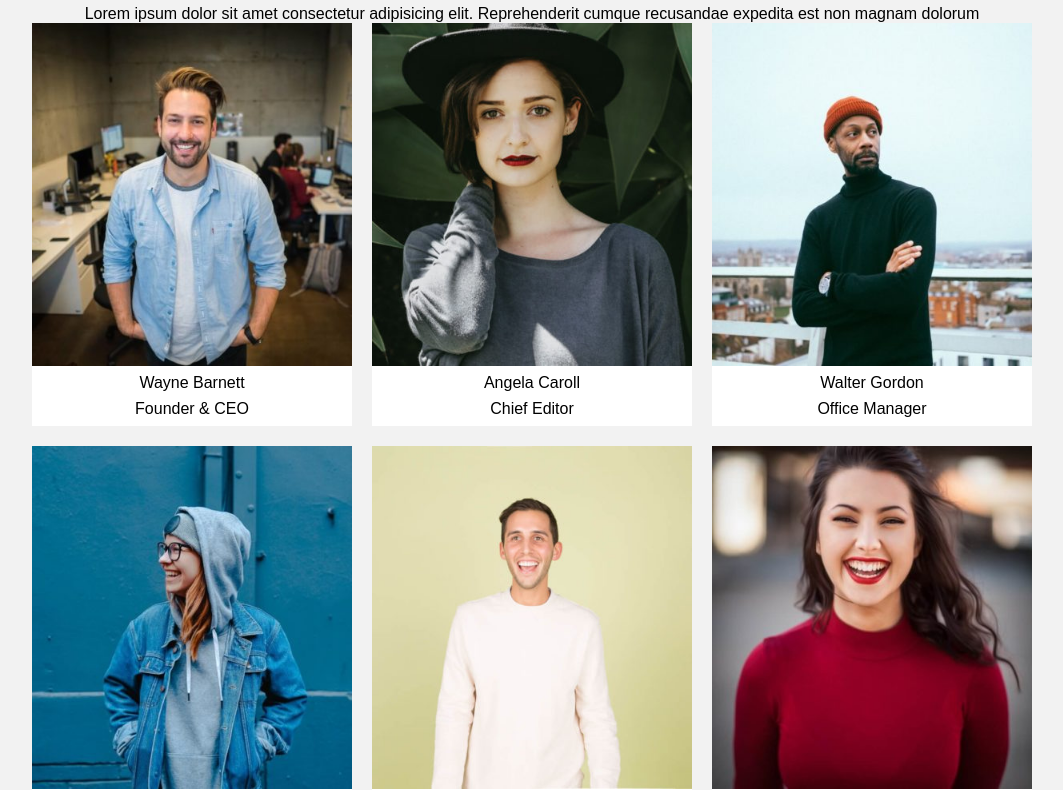
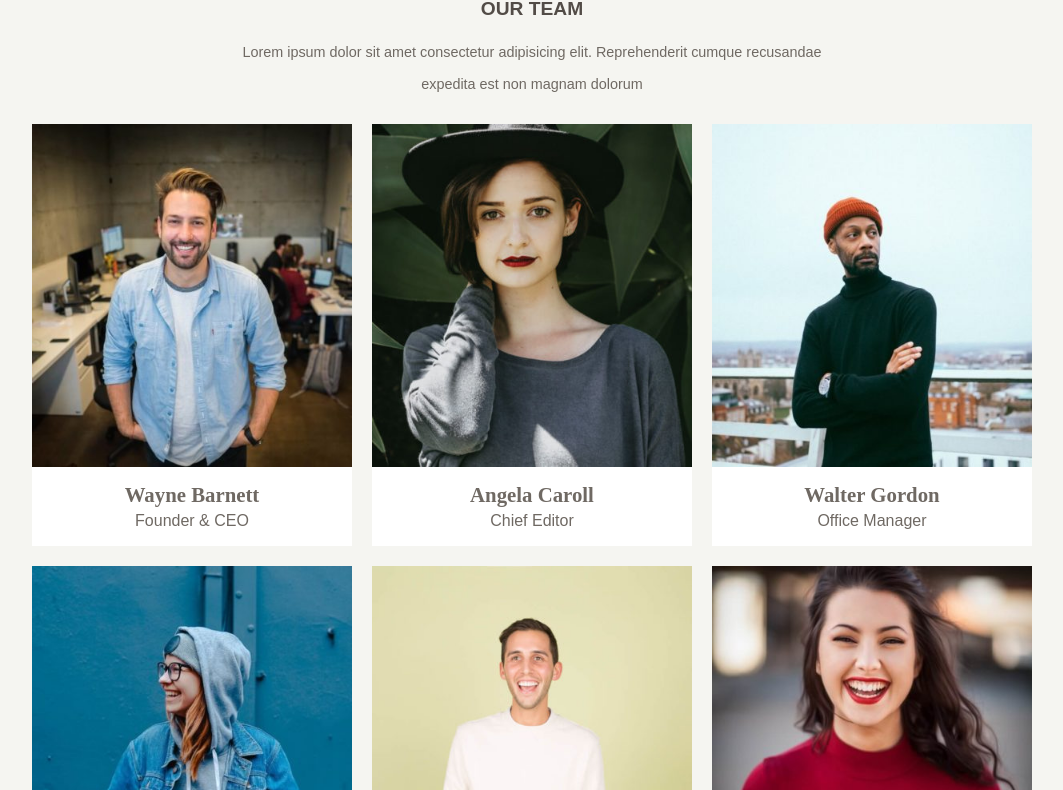
Before and after one commit to christianarca27/js-our-team, a plain HTML site: page index.html in a window 1280 px wide. Shown: the part 52-842 px from the top of the page, without its empty margins (108-1171 px from the left). Drawn offline with Linux system fonts and the light colour scheme.

Commit message:
feat: miglioramento stile

```diff
--- a/css/style.css
+++ b/css/style.css
@@ -5,12 +5,25 @@
 }
 
 body {
-    background-color: rgba(0, 0, 0, 0.05);
+    background-color: #f5f5f1;
     font-family: sans-serif;
+
+    color: #6f6963;
 }
 
 h1 {
-    margin-bottom: 20px;
+    margin-bottom: 1rem;
+
+    color: #524c47;
+    font-size: 1.2rem;
+}
+
+p {
+    width: 60%;
+    margin-bottom: 1.5rem;
+
+    font-size: .9rem;
+    line-height: 2rem;
 }
 
 ul {
@@ -21,6 +34,11 @@ ul {
     max-width: 1000px;
     margin-left: auto;
     margin-right: auto;
+    padding: 50px 0;
+
+    display: flex;
+    flex-flow: column nowrap;
+    align-items: center;
 
     text-align: center;
 }
@@ -39,17 +57,26 @@ ul {
     flex-flow: column nowrap;
 }
 
-#member-list .member > * {
-    margin-bottom: .5rem;
+#member-list .member > div {
+    order: 1;
 }
 
-#member-list .member > div {
-    order: 1;
+#member-list .member .name {
+    margin-bottom: .3rem;
+
+    font-family: serif;
+    font-weight: 600;
+    font-size: 1.3rem;
+}
+
+#member-list .member .role {
+    margin-bottom: 1rem;
 }
 
 #member-list .member img {
     width: 100%;
     height: auto;
+    margin-bottom: 1rem;
 
     order: 0;
 }
```
